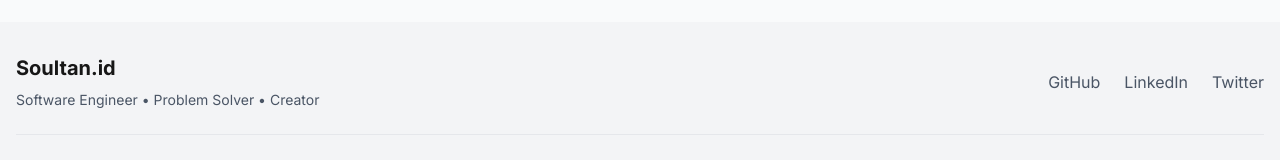
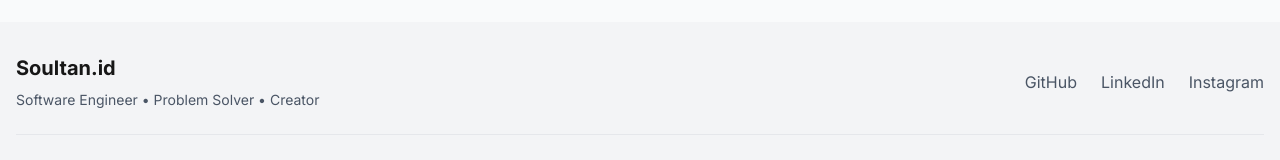
Before and after one commit to Sofrosine/soultan.id, a Next.js app: page / in a window 1280 px wide. Shown: the part 5922-6082 px from the top of the page. Built offline with nearby package versions, Linux system fonts and the light colour scheme.

Commit message:
change url

```diff
--- a/src/app/layout.tsx
+++ b/src/app/layout.tsx
@@ -13,7 +13,7 @@ export const metadata: Metadata = {
     openGraph: {
         title: 'Soultan Muhammad Albar | Software Engineer',
         description: 'Personal portfolio of Soultan Muhammad Albar, a Software Engineer with 5+ years of experience',
-        url: 'https://soultanmuhammad.com',
+        url: 'https://soultan.id',
         siteName: 'Soultan Muhammad Albar',
         images: [
             {
--- a/src/app/robots.ts
+++ b/src/app/robots.ts
@@ -1,7 +1,7 @@
 import { MetadataRoute } from 'next';
 
 // Define your website URL
-const baseUrl = 'https://www.soultanmuhammad.com'; // Replace with your actual domain
+const baseUrl = 'https://soultan.id'; // Replace with your actual domain
 
 export default function robots(): MetadataRoute.Robots {
     return {
--- a/src/app/sitemap.ts
+++ b/src/app/sitemap.ts
@@ -3,7 +3,7 @@ import { projects } from '@/lib/data';
 import { blogPosts } from '@/lib/data';
 import { formatDateForSitemap, getCurrentDate } from '@/utils/date';
 
-const baseUrl = 'https://www.soultanmuhammad.com';
+const baseUrl = 'https://soultan.id';
 
 export default function sitemap(): MetadataRoute.Sitemap {
     const currentDate = getCurrentDate();
--- a/src/components/Footer.tsx
+++ b/src/components/Footer.tsx
@@ -7,9 +7,9 @@ const Footer = () => {
   const currentYear = new Date().getFullYear();
 
   const socialLinks = [
-    { name: 'GitHub', url: 'https://github.com/soultandev' },
-    { name: 'LinkedIn', url: 'https://linkedin.com/in/soultanmuhammad' },
-    { name: 'Twitter', url: 'https://twitter.com/soultandev' },
+    { name: 'GitHub', url: 'https://github.com/sofrosine' },
+    { name: 'LinkedIn', url: 'https://linkedin.com/in/soultanma' },
+    { name: 'Instagram', url: 'https://instagram.com/soultan.muh' },
   ];
 
   return (
```
